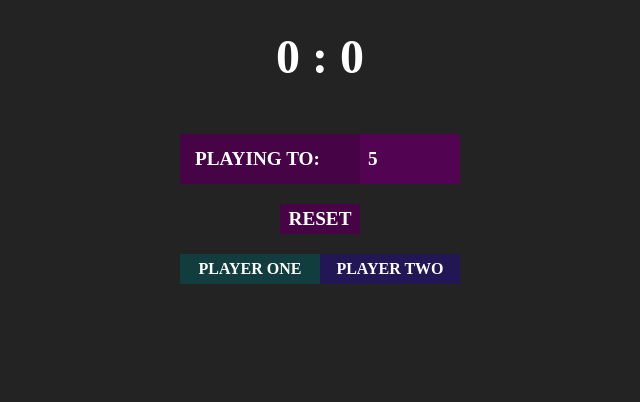
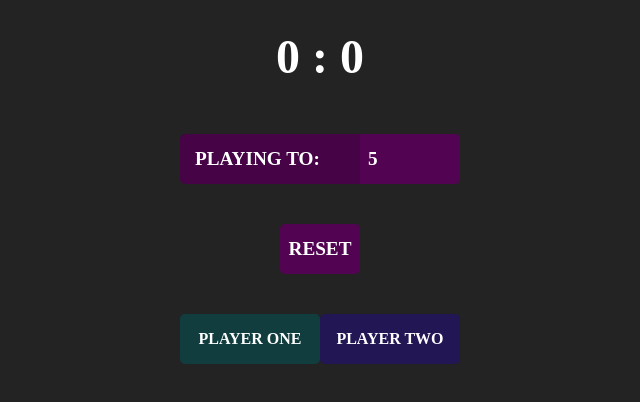
Before and after one commit to ievatenav/score-keeper, a plain HTML site: page index.html in a window 1280 px wide. Shown: the part 88-490 px from the top of the page, without its empty margins (320-960 px from the left). Drawn offline with Linux system fonts and the light colour scheme.

Commit message:
css changes

```diff
--- a/main.css
+++ b/main.css
@@ -5,6 +5,19 @@ body {
     text-transform: uppercase;
     background: #232323;
     color: white;
+}
+
+button {
+    border: none;
+    height: 100%;
+    outline: none;
+    font-family: inherit;
+    text-transform: uppercase;
+    font-weight: 700;
+    font-size: 100%;
+    color: inherit;
+    background: none;
+    border-radius: 5px;
 }
 
 #title {
@@ -29,13 +42,13 @@ body {
     line-height: 50px;
     font-size: 120%;
     overflow: hidden;
+    border-radius: 5px;
 }
 
 #scoreChoice {
     float: left;
     text-indent: 15px;
 }
-
 
 input {
     padding: 0;
@@ -62,13 +75,14 @@ input:focus {
 
 #resetContainer {
     margin: 0 auto;
-    margin-top: 20px;
+    margin-top: 40px;
     max-width: 80px;
-    background: rgb(70, 3, 70);
-    height: 30px;
-    line-height: 30px;
+    height: 50px;
+    line-height: 50px;
     font-size: 120%;
     text-align: center;
+    background: rgb(82, 4, 82);
+    border-radius: 5px;
 }
 
 #reset {
@@ -79,24 +93,11 @@ input:focus {
     background: rgb(92, 4, 92);
 }
 
-button {
-    border: none;
-    height: 100%;
-    outline: none;
-    font-family: inherit;
-    text-transform: uppercase;
-    font-weight: 700;
-    font-size: 100%;
-    color: inherit;
-    background: none;
-}
-
 #playerContainer {
     margin: 0 auto;
-    margin-top: 20px;
-    background: purple;
+    margin-top: 40px;
     max-width: 280px;
-    height: 30px;
+    height: 50px;
 }
 
 #p1 {
```
